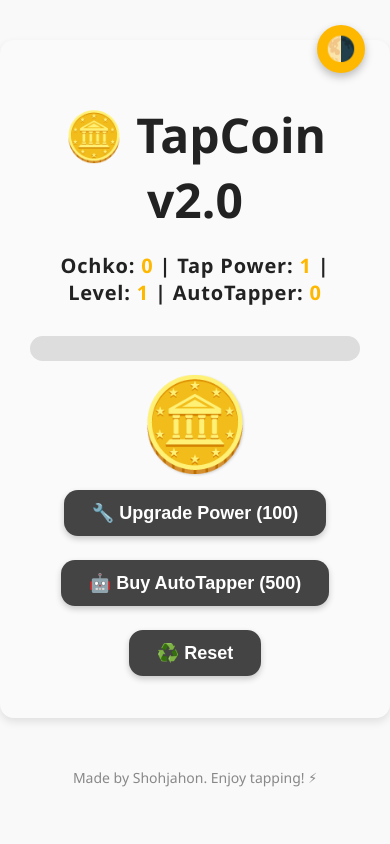
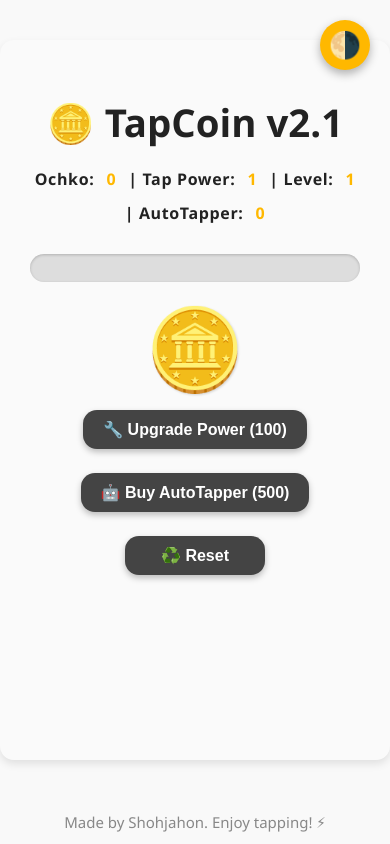
Before and after one commit to shohjahon201034432/tapgame, a plain HTML site: page index.html in a window 390 px wide. Drawn offline with Linux system fonts and the light colour scheme; no server answers.

Commit message:
Update index.html

```diff
--- a/index.html
+++ b/index.html
@@ -4,7 +4,7 @@
 <head>
     <meta charset="UTF-8" />
     <meta name="viewport" content="width=device-width, initial-scale=1" />
-    <title>TapCoin Game v2.0</title>
+    <title>TapCoin Game v2.1</title>
     <style>
         :root {
             --bg-color-light: #f9f9f9;
@@ -23,6 +23,11 @@
             --shadow-dark: 0 4px 12px rgba(0, 0, 0, 0.7);
         }
 
+        /* Reset and base */
+        * {
+            box-sizing: border-box;
+        }
+
         body {
             margin: 0;
             font-family: var(--font-family);
@@ -30,6 +35,10 @@
             color: var(--text-color-light);
             transition: background 0.4s, color 0.4s;
             user-select: none;
+            min-height: 100vh;
+            display: flex;
+            flex-direction: column;
+            align-items: center;
         }
 
         body.dark {
@@ -39,13 +48,15 @@
 
         .container {
             max-width: 520px;
-            margin: 40px auto;
-            padding: 30px;
+            margin: 40px 16px 40px 16px;
+            padding: 30px 30px 40px 30px;
             background: rgba(255, 255, 255, 0.08);
             border-radius: var(--radius);
             box-shadow: var(--shadow-light);
-            transition: box-shadow 0.4s;
+            transition: box-shadow 0.4s, background 0.4s;
             text-align: center;
+            flex-grow: 1;
+            width: 100%;
         }
 
         body.dark .container {
@@ -55,47 +66,58 @@
 
         h1 {
             font-size: 3rem;
-            margin-bottom: 10px;
+            margin-bottom: 20px;
             user-select: text;
         }
 
         #coinButton {
-            font-size: 90px;
+            font-size: 110px;
             border: none;
             background: none;
             cursor: pointer;
             transition: transform 0.15s ease;
             filter: drop-shadow(1px 1px 1px rgba(0, 0, 0, 0.15));
+            user-select: none;
         }
 
         #coinButton:active {
-            transform: scale(1.25) rotate(20deg);
+            transform: scale(1.3) rotate(20deg);
         }
 
         .btn {
-            padding: 12px 28px;
-            margin: 12px 8px;
-            font-size: 18px;
-            font-weight: 600;
+            padding: 14px 32px;
+            margin: 12px 10px;
+            font-size: 20px;
+            font-weight: 700;
             background-color: var(--btn-bg);
             color: white;
             border: none;
             border-radius: var(--radius);
             cursor: pointer;
-            box-shadow: 0 3px 6px rgba(0, 0, 0, 0.2);
-            transition: background-color 0.3s ease;
+            box-shadow: 0 3px 6px rgba(0, 0, 0, 0.25);
+            transition: background-color 0.3s ease, transform 0.2s ease;
             user-select: none;
+            min-width: 180px;
         }
 
         .btn:hover {
             background-color: var(--btn-hover);
+            transform: translateY(-2px);
+        }
+
+        .btn:active {
+            transform: translateY(0);
         }
 
         .stats {
             margin: 20px 0 30px;
-            font-size: 20px;
-            font-weight: 600;
+            font-size: 22px;
+            font-weight: 700;
             letter-spacing: 0.04em;
+            display: flex;
+            justify-content: center;
+            gap: 24px;
+            flex-wrap: wrap;
         }
 
         .stats span {
@@ -104,32 +126,37 @@
 
         .dark-toggle {
             position: fixed;
-            top: 25px;
-            right: 25px;
+            top: 20px;
+            right: 20px;
             background: var(--primary-color);
             border: none;
             border-radius: 50%;
-            width: 48px;
-            height: 48px;
-            font-size: 24px;
+            width: 50px;
+            height: 50px;
+            font-size: 26px;
             cursor: pointer;
-            box-shadow: 0 4px 8px rgba(0, 0, 0, 0.25);
+            box-shadow: 0 4px 10px rgba(0, 0, 0, 0.3);
             user-select: none;
-            transition: background-color 0.4s;
+            transition: background-color 0.4s, transform 0.3s ease;
+            display: flex;
+            align-items: center;
+            justify-content: center;
         }
 
         .dark-toggle:hover {
             background: #ffa500;
+            transform: rotate(20deg);
         }
 
         /* Progress bar container */
         .progress-container {
             width: 100%;
-            height: 25px;
+            height: 28px;
             background-color: var(--progress-bg);
             border-radius: 50px;
             overflow: hidden;
-            margin: 20px 0 10px;
+            margin: 20px 0 20px;
+            box-shadow: inset 0 1px 3px rgba(0, 0, 0, 0.2);
         }
 
         /* Progress bar fill */
@@ -148,19 +175,69 @@
         /* Footer */
         footer {
             text-align: center;
-            font-size: 14px;
+            font-size: 15px;
             color: #888;
-            margin-top: 50px;
+            margin-top: auto;
+            padding: 12px 8px;
             user-select: none;
+        }
+
+        /* Notification box */
+        #notification {
+            position: fixed;
+            bottom: 30px;
+            left: 50%;
+            transform: translateX(-50%);
+            background: var(--primary-color);
+            color: #222;
+            padding: 16px 24px;
+            border-radius: 30px;
+            box-shadow: 0 4px 10px rgba(0, 0, 0, 0.25);
+            font-weight: 700;
+            font-size: 18px;
+            opacity: 0;
+            pointer-events: none;
+            user-select: none;
+            transition: opacity 0.5s ease;
+            z-index: 1000;
+            max-width: 90vw;
+            text-align: center;
+        }
+
+        #notification.show {
+            opacity: 1;
+            pointer-events: auto;
+        }
+
+        /* Responsive */
+        @media (max-width: 400px) {
+            h1 {
+                font-size: 2.4rem;
+            }
+
+            #coinButton {
+                font-size: 80px;
+            }
+
+            .btn {
+                font-size: 16px;
+                min-width: 140px;
+                padding: 10px 20px;
+            }
+
+            .stats {
+                font-size: 16px;
+                gap: 12px;
+            }
         }
     </style>
 </head>
 
 <body class="light">
-    <button class="dark-toggle" title="Toggle Day/Night Mode" onclick="toggleMode()">🌗</button>
+    <button class="dark-toggle" title="Toggle Day/Night Mode" aria-label="Toggle Day/Night Mode">🌗</button>
 
     <div class="container" role="main" aria-label="TapCoin game container">
-        <h1>🪙 TapCoin v2.0</h1>
+        <h1>🪙 TapCoin v2.1</h1>
 
         <div class="stats" aria-live="polite" aria-atomic="true">
             Ochko: <span id="score">0</span> |
@@ -176,15 +253,25 @@
         <button id="coinButton" aria-label="Tap the coin">🪙</button>
 
         <div>
-            <button class="btn" id="upgradeBtn" aria-label="Upgrade tap power">🔧 Upgrade Power (<span id="upgradeCost">100</span>)</button>
-            <button class="btn" id="autoTapperBtn" aria-label="Buy auto tapper">🤖 Buy AutoTapper (500)</button>
+            <button class="btn" id="upgradeBtn" aria-label="Upgrade tap power">
+                🔧 Upgrade Power (<span id="upgradeCost">100</span>)
+            </button>
+            <button class="btn" id="autoTapperBtn" aria-label="Buy auto tapper">
+                🤖 Buy AutoTapper (<span id="autoTapperCost">500</span>)
+            </button>
             <button class="btn" id="resetBtn" aria-label="Reset the game">♻️ Reset</button>
         </div>
     </div>
 
     <footer>Made by Shohjahon. Enjoy tapping! ⚡</footer>
 
+    <div id="notification" role="alert" aria-live="assertive"></div>
+
     <script>
+        // Get userId from URL
+        const urlParams = new URLSearchParams(window.location.search);
+        const userId = urlParams.get('user_id') || 'guest';
+
         // Initial states
         let score = 0;
         let power = 1;
@@ -199,14 +286,34 @@
         const levelEl = document.getElementById("level");
         const progressFill = document.getElementById("progressFill");
         const upgradeCostEl = document.getElementById("upgradeCost");
+        const autoTapperCostEl = document.getElementById("autoTapperCost");
+        const notification = document.getElementById("notification");
 
-        // Sounds
-        const tapSound = new Audio('https://freesound.org/data/previews/66/66717_931655-lq.mp3'); // Tap sound
-        const upgradeSound = new Audio('https://freesound.org/data/previews/331/331912_3248244-lq.mp3'); // Upgrade sound
+        const coinButton = document.getElementById("coinButton");
+        const upgradeBtn = document.getElementById("upgradeBtn");
+        const autoTapperBtn = document.getElementById("autoTapperBtn");
+        const resetBtn = document.getElementById("resetBtn");
+        const darkToggleBtn = document.querySelector(".dark-toggle");
 
-        // Load saved data from localStorage
-        function loadData() {
-            const saved = localStorage.getItem('tapcoinData');
+        // Calculate costs dynamically
+        function getUpgradeCost() {
+            return 100 * power;
+        }
+
+        function getAutoTapperCost() {
+            return 500 * (autoTaps + 1);
+        }
+
+        // Save to local storage & server
+        function saveGame() {
+            const data = { score, power, autoTaps, level };
+            localStorage.setItem("tapCoinData", JSON.stringify(data));
+            sendScoreToServer();
+        }
+
+        // Load from local storage
+        function loadGame() {
+            const saved = localStorage.getItem("tapCoinData");
             if (saved) {
                 const data = JSON.parse(saved);
                 score = data.score || 0;
@@ -216,147 +323,143 @@
             }
         }
 
-        // Save data to localStorage
-        function saveData() {
-            const data = { score, power, autoTaps, level };
-            localStorage.setItem('tapcoinData', JSON.stringify(data));
+        // Show notification message
+        function showNotification(msg) {
+            notification.textContent = msg;
+            notification.classList.add("show");
+            setTimeout(() => {
+                notification.classList.remove("show");
+            }, 2500);
         }
 
-        // Update UI display
-        function updateDisplay() {
+        // Update UI
+        function updateUI() {
             scoreEl.textContent = score;
             powerEl.textContent = power;
             autoTapsEl.textContent = autoTaps;
             levelEl.textContent = level;
 
-            // Update upgrade cost
-            upgradeCostEl.textContent = power * 100;
+            upgradeCostEl.textContent = getUpgradeCost();
+            autoTapperCostEl.textContent = getAutoTapperCost();
 
-            // Update progress bar
-            const progressPercent = ((score % levelUpScore) / levelUpScore) * 100;
-            progressFill.style.width = progressPercent + '%';
-
-            saveData();
+            // Update progress bar width
+            const progressPercent = Math.min((score % levelUpScore) / levelUpScore * 100, 100);
+            progressFill.style.width = progressPercent + "%";
         }
 
-        // Increase level if score passed threshold
-        function checkLevelUp() {
-            let newLevel = Math.floor(score / levelUpScore) + 1;
-            if (newLevel > level) {
-                level = newLevel;
-                alert(`🎉 Level Up! Siz ${level} - bosqichga o'tdingiz!`);
-                saveData();
+        // Level up logic
+        function tryLevelUp() {
+            const currentLevelScore = level * levelUpScore;
+            if (score >= currentLevelScore) {
+                level++;
+                showNotification(`🎉 Level up! You reached level ${level}`);
+                saveGame();
             }
         }
 
-        // Tap coin
-        function tapCoin() {
+        // Save to server (async)
+        fetch("http://localhost:8000/update", {
+            method: "POST",
+            headers: {
+                "Content-Type": "application/json",
+            },
+            body: JSON.stringify({
+                user_id: userId,
+                score: score,
+                power: power,
+                autoTaps: autoTaps,
+                level: level,
+            }),
+        });
+
+
+        // Tap action
+        coinButton.addEventListener("click", () => {
             score += power;
-            tapSound.play();
-            updateDisplay();
-            checkLevelUp();
-        }
+            updateUI();
+            tryLevelUp();
+            saveGame();
+        });
 
-        // Upgrade power
-        function upgradePower() {
-            const cost = power * 100;
+        // Upgrade power button
+        upgradeBtn.addEventListener("click", () => {
+            const cost = getUpgradeCost();
             if (score >= cost) {
                 score -= cost;
                 power++;
-                upgradeSound.play();
-                updateDisplay();
+                updateUI();
+                showNotification(`⚡ Power upgraded to ${power}!`);
+                saveGame();
             } else {
-                alert("Sizda yetarli ochko yo'q!");
+                showNotification("❌ Not enough score to upgrade power!");
             }
-        }
+        });
 
-        // Buy auto tapper
-        function buyAutoTapper() {
-            const cost = 500 * (autoTaps + 1);
+        // Buy auto tapper button
+        autoTapperBtn.addEventListener("click", () => {
+            const cost = getAutoTapperCost();
             if (score >= cost) {
                 score -= cost;
                 autoTaps++;
-                upgradeSound.play();
-                updateDisplay();
+                updateUI();
+                showNotification(`🤖 AutoTapper purchased! Count: ${autoTaps}`);
+                saveGame();
             } else {
-                alert(`AutoTapper uchun ochko yetarli emas! (${cost} ochko kerak)`);
+                showNotification("❌ Not enough score to buy AutoTapper!");
             }
-        }
+        });
 
-        // Auto tapper interval
-        function startAutoTapper() {
-            setInterval(() => {
-                if (autoTaps > 0) {
-                    score += autoTaps * power;
-                    updateDisplay();
-                    checkLevelUp();
-                }
-            }, 1000);
-        }
-
-        // Reset game
-        function resetGame() {
-            if (confirm("O'yinni qayta boshlaysizmi? Barcha ma'lumotlar o'chadi.")) {
+        // Reset button
+        resetBtn.addEventListener("click", () => {
+            if (confirm("Are you sure you want to reset the game?")) {
                 score = 0;
                 power = 1;
                 autoTaps = 0;
                 level = 1;
-                updateDisplay();
-                saveData();
+                updateUI();
+                saveGame();
+                showNotification("Game reset!");
+            }
+        });
+
+        // Auto tapper interval
+        setInterval(() => {
+            if (autoTaps > 0) {
+                score += autoTaps * power;
+                updateUI();
+                tryLevelUp();
+                saveGame();
+            }
+        }, 1000);
+
+        // Dark/light mode toggle
+        function applyTheme(theme) {
+            if (theme === "dark") {
+                document.body.classList.add("dark");
+                document.body.classList.remove("light");
+                localStorage.setItem("theme", "dark");
+            } else {
+                document.body.classList.add("light");
+                document.body.classList.remove("dark");
+                localStorage.setItem("theme", "light");
             }
         }
 
-        // Day/night mode toggle
-        function toggleMode() {
-            document.body.classList.toggle("dark");
-            localStorage.setItem("darkMode", document.body.classList.contains("dark") ? "true" : "false");
-        }
-
-        // Load dark mode state
-        function loadMode() {
-            if (localStorage.getItem("darkMode") === "true") {
-                document.body.classList.add("dark");
+        darkToggleBtn.addEventListener("click", () => {
+            if (document.body.classList.contains("dark")) {
+                applyTheme("light");
+            } else {
+                applyTheme("dark");
             }
-        }
-
-        // Event listeners
-        document.getElementById("coinButton").addEventListener("click", tapCoin);
-        document.getElementById("upgradeBtn").addEventListener("click", upgradePower);
-        document.getElementById("autoTapperBtn").addEventListener("click", buyAutoTapper);
-        document.getElementById("resetBtn").addEventListener("click", resetGame);
-
-        // Initialize game
-        loadData();
-        loadMode();
-        updateDisplay();
-        startAutoTapper();
-
-        async function saveToServer() {
-    try {
-        const data = {
-            user_id: userId,
-            score: score,
-            power: power,
-            autoTaps: autoTaps,
-            level: level
-        };
-
-        const response = await fetch("https://your-backend-domain.com/update", {
-            method: "POST",
-            headers: { "Content-Type": "application/json" },
-            body: JSON.stringify(data),
         });
 
-        if (!response.ok) {
-            console.error("Server javobida xatolik:", response.status);
-        }
-    } catch (error) {
-        console.error("Serverga ulanishda xatolik:", error);
-    }
-}
+        // Load theme from local storage
+        const savedTheme = localStorage.getItem("theme") || "light";
+        applyTheme(savedTheme);
 
-setInterval(saveToServer, 5000);
-
+        // On page load
+        loadGame();
+        updateUI();
     </script>
 </body>
 
```
